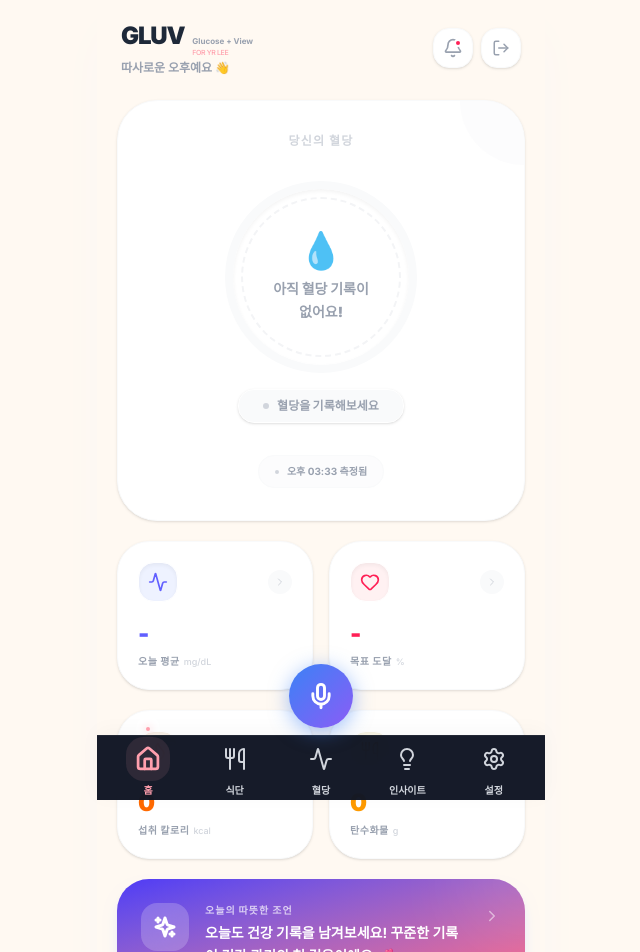
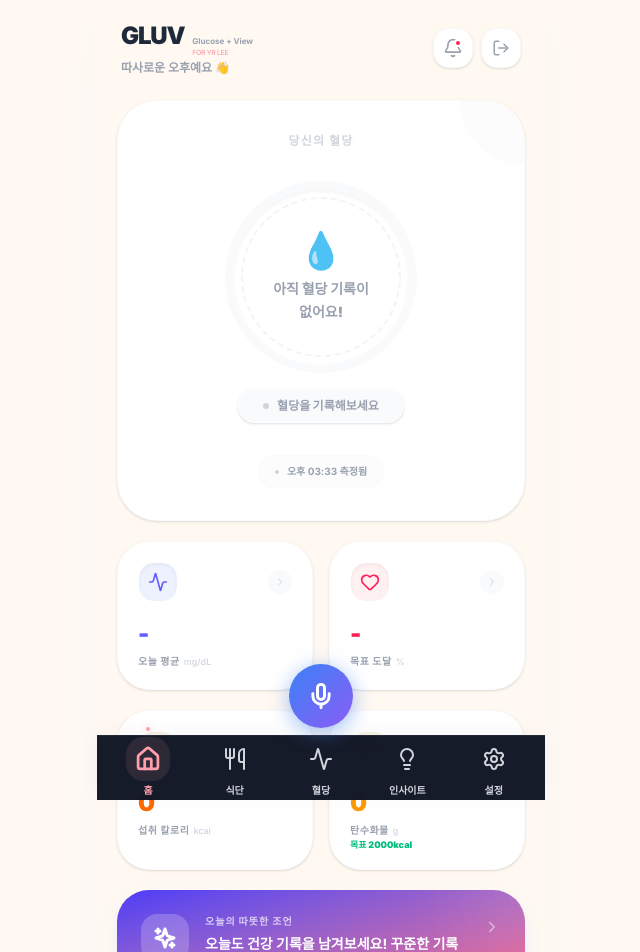
Before and after one commit to windyflower1219-design/GLUV, a Next.js app: page /dashboard in a window 1280 px wide. Shown: the top 952 px of the page, without its empty margins (319-959 px from the left). Built offline with nearby package versions, Linux system fonts and the light colour scheme; no server answers; the database is empty; sample sign-in values are in the browser's storage.

Commit message:
fix: add trend prop to StatCard and resolve build error

```diff
--- a/src/components/common/StatCard.tsx
+++ b/src/components/common/StatCard.tsx
@@ -10,10 +10,11 @@ interface StatCardProps {
   bg: string;
   variant?: 'detail' | 'center';
   onClick?: () => void;
+  trend?: string;
 }
 
 const StatCard: React.FC<StatCardProps> = ({
-  label, value, unit, icon, color, bg, variant = 'detail', onClick
+  label, value, unit, icon, color, bg, variant = 'detail', onClick, trend
 }) => {
   if (variant === 'center') {
     return (
@@ -45,9 +46,14 @@ const StatCard: React.FC<StatCardProps> = ({
       </div>
       <div className="space-y-1">
         <p className={`text-2xl font-black ${color}`}>{value}</p>
-        <div className="flex items-baseline gap-1">
-          <p className="text-[10px] font-bold text-gray-400 uppercase tracking-wider">{label}</p>
-          <span className="text-[9px] font-medium text-gray-300">{unit}</span>
+        <div className="flex flex-col">
+          <div className="flex items-baseline gap-1">
+            <p className="text-[10px] font-bold text-gray-400 uppercase tracking-wider">{label}</p>
+            <span className="text-[9px] font-medium text-gray-300">{unit}</span>
+          </div>
+          {trend && (
+            <p className="text-[9px] font-black text-emerald-500 mt-0.5 leading-none">{trend}</p>
+          )}
         </div>
       </div>
     </div>
```
